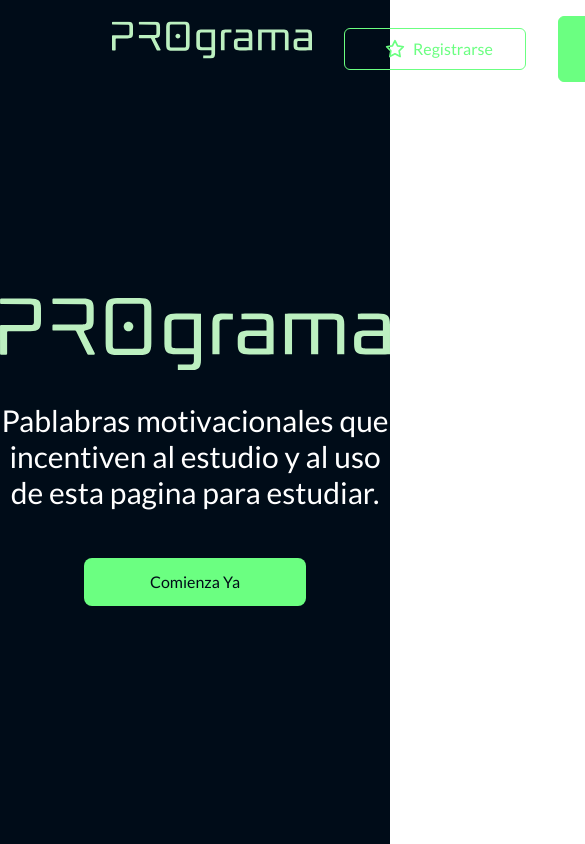
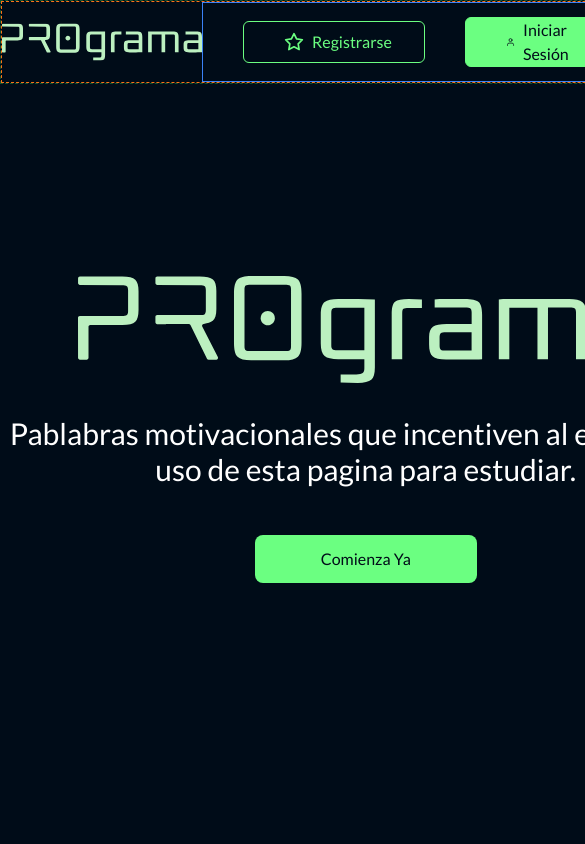
Before and after one commit to No-Country/s6-02-m-java-react, a React (Vite) app in the folder frontend/Pro-Grama/: page /landing in a window 390 px wide. Shown: the top 844 px of the page, 585 px wide, since content can reach past the window. Built offline with nearby package versions, Linux system fonts and the light colour scheme; no server answers; what tailwindcss-no-scrollbar would draw is missing.

Commit message:
small responsive design maded in landingpage

```diff
--- a/frontend/Pro-Grama/src/pro-grama/components/HeaderBSide.jsx
+++ b/frontend/Pro-Grama/src/pro-grama/components/HeaderBSide.jsx
@@ -3,7 +3,7 @@ import { Link } from "react-router-dom";
 
 const HeaderBSide = () => {
   return (
-    <div className="ml-[7rem] bg-BlueDark">
+    <div className=" xl:ml-[7rem] bg-BlueDark">
       <div className="flex items-center justify-between h-20  ">
         <Link to="/landing">
           {/* LOGO SCV PATH */}
--- a/frontend/Pro-Grama/src/pro-grama/components/LandingSections/HeaderLanding.jsx
+++ b/frontend/Pro-Grama/src/pro-grama/components/LandingSections/HeaderLanding.jsx
@@ -2,10 +2,10 @@ import React from "react";
 
 const HeaderLanding = () => {
   return (
-    <div className="py-[12rem]  min-h-screen bg-BlueDark text-white">
+    <div className="py-[12rem] lg:py-[12rem]  min-h-screen bg-BlueDark text-white">
       <svg
         viewBox="0 0 167 31"
-        className="pt-2 m-auto text-center lg:w-100% lg:h-24 sm:w-auto sm:h-auto"
+        className="lg:pt-2 w-[36rem] m-auto text-center lg:w-100% lg:h-24 sm:w-auto sm:h-auto"
         fill="none"
         xmlns="http://www.w3.org/2000/svg"
       >
--- a/frontend/Pro-Grama/src/pro-grama/components/LandingSections/UsersInfo.jsx
+++ b/frontend/Pro-Grama/src/pro-grama/components/LandingSections/UsersInfo.jsx
@@ -112,11 +112,11 @@ const Users = {
 
 const UsersInfo = () => {
   return (
-    <div>
+    <div className="border border-green-900 border-dashed">
       <div className="text-center py-20 text-4xl">
         <h2>Nuestro Equipo</h2>
       </div>
-      <div className="grid grid-cols-3 gap-5 py-4">
+      <div className="grid grid-cols-1 md:grid-cols-2 lg:grid-cols-3 gap-5 py-4 border border-green-900 border-dashed">
         {Users.data.map((info) => (
           <>
             {/*  CARD */}
--- a/frontend/Pro-Grama/src/pro-grama/components/LandingSections/WhyPro.jsx
+++ b/frontend/Pro-Grama/src/pro-grama/components/LandingSections/WhyPro.jsx
@@ -10,12 +10,12 @@ import {
 const WhyPro = () => {
   return (
     <>
-      <div className="text-center">
+      <div className="text-center border border-green-900 border-dashed">
         <h2 className="text-4xl py-16">¿Por qué elegir Pro-Grama?</h2>
       </div>
 
       <div>
-        <div className="grid grid-cols-3 place-content-center place-items-center h-screen text-center items-center gap-2 py-6">
+        <div className="grid grid-cols-1 md:grid-cols-2 xl:grid-cols-3 place-content-center place-items-center xl:h-screen text-center items-center gap-2 py-6">
           <div>
             <div>
               <FiTrendingUp className="object-cover rounded-lg w-[19.5rem] h-fit mx-auto text-Green " />
--- a/frontend/Pro-Grama/src/pro-grama/pages/LandingPage.jsx
+++ b/frontend/Pro-Grama/src/pro-grama/pages/LandingPage.jsx
@@ -12,20 +12,21 @@ import CoursesPage from "./CoursesPage";
 const LandingPage = () => {
   return (
     <div>
-      <div className="bg-BlueDark">
-        <div>
-          <div className="flex justify-between text-white">
+      <div className="w-fit bg-BlueDark">
+        <div className="border border-green-900 border-dashed">
+          <div className="border border-orange-500 border-dashed flex w-full justify-between text-white">
             <HeaderBSide className="justify-start" />
-            <div className="flex py-4 px-8 justify-between items-center">
-              <div className="flex justify-between items-center gap-8">
+            <div className=" border border-blue-500 flex justify-between items-center">
+              <div className="mx-10 w-fit flex justify-between items-center gap-10">
                 <Link to="/auth/login">
                   <span className="flex justify-center items-center px-8 py-2 border border-Green rounded-md text-Green">
                     <FiStar className="text-xl mx-2" /> Registrarse
                   </span>
                 </Link>
                 <Link to="/auth/register">
-                  <span className="flex justify-center items-center px-8 py-2 border border-Green rounded-md text-BlueDark bg-Green">
-                    <FiUser className="text-2xl mx-2" /> Iniciar Sesión
+                  <span className="flex justify-center items-center px-8 py-0 md:py-2 border border-Green rounded-md text-BlueDark bg-Green">
+                    <FiUser className="flex text-center mx-2" />
+                    Iniciar Sesión
                   </span>
                 </Link>
                 <Link to="/">
@@ -53,11 +54,11 @@ const LandingPage = () => {
           <WhyPro />
         </div>
 
-        <div className="min-h-screen text-white">
+        <div className="min-h-screen w-fit text-white">
           <Valores />
         </div>
 
-        <div className="min-h-screen text-white">
+        <div className="min-h-screen  text-white border border-green-900 border-dashed">
           <UsersInfo />
         </div>
       </div>
```
